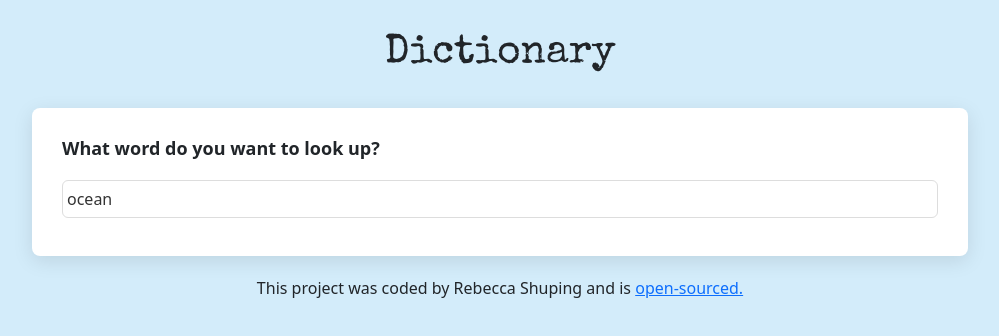
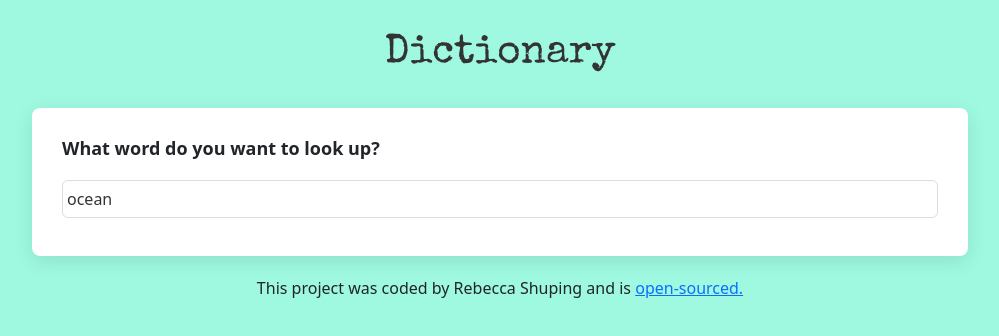
Before and after one commit to rsm917/dictionary-project, a React (Create React App) app: page / in a window 1280 px wide. Shown: the top 336 px of the page, without its empty margins (140-1139 px from the left). Built offline with nearby package versions, Linux system fonts and the light colour scheme; no server answers.

Commit message:
changed background color

```diff
--- a/src/App.css
+++ b/src/App.css
@@ -1,5 +1,5 @@
 body {
-  background-color: #d3ecfa;
+  background-color: #9ef9e0;
 }
 
 .App {
@@ -13,6 +13,7 @@ header {
 }
 .App header h1 {
   font-family: "Special Elite", cursive;
+  color: #333;
 }
 footer {
   text-align: center;
```
